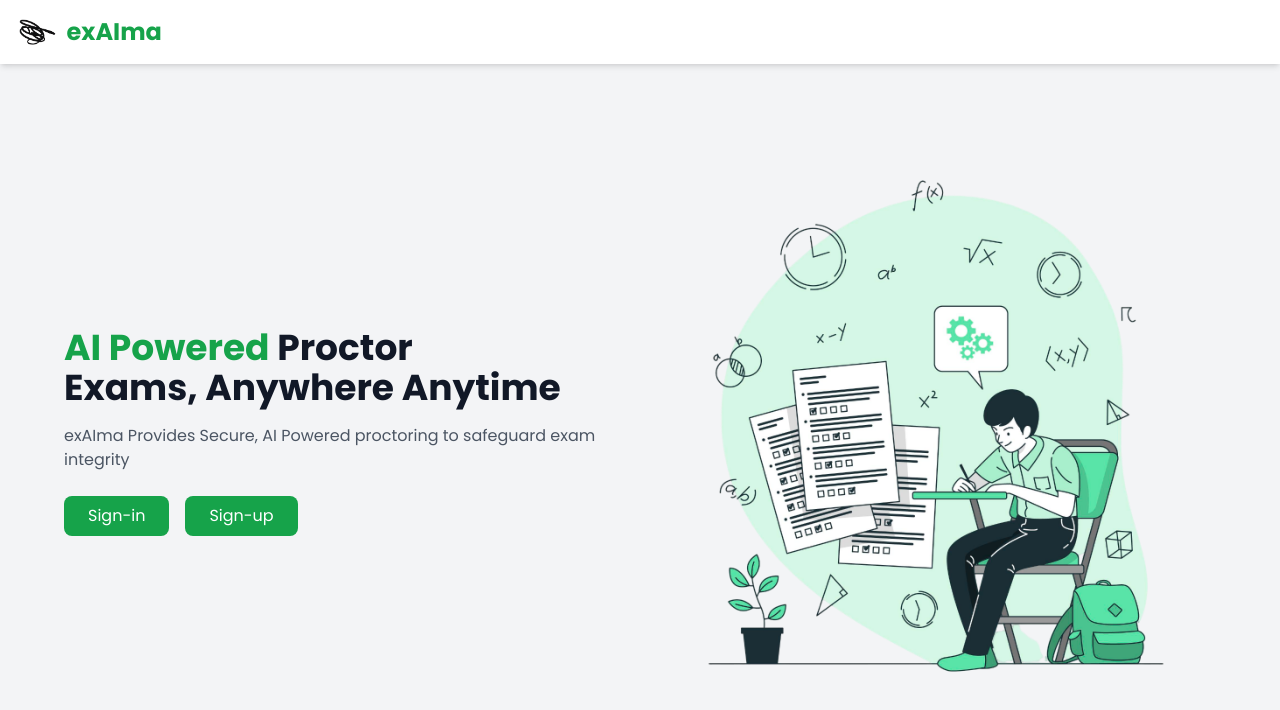
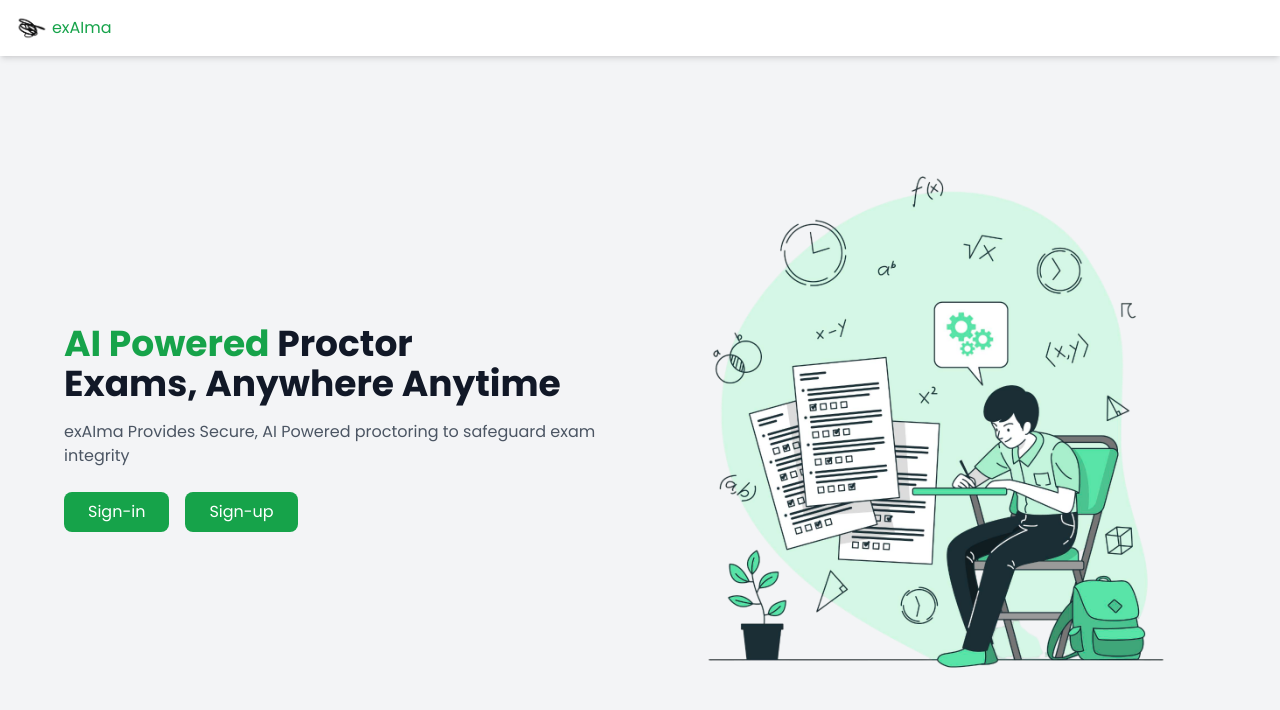
Before and after one commit to Adhivp/exAIma_frontend, a React (Vite) app in the folder exAIma/mcq-project/: page / in a window 1280 px wide. Shown: the top 710 px of the page. Built offline with nearby package versions, Linux system fonts and the light colour scheme.

Commit message:
first page updated

```diff
--- a/exAIma/mcq-project/src/pages/FirstPage.jsx
+++ b/exAIma/mcq-project/src/pages/FirstPage.jsx
@@ -12,8 +12,8 @@
       {/* Navbar */}
       <nav className="w-full bg-white shadow-md p-4 flex justify-between items-center">
         <div className="flex items-center">
-          <img src="/exAIma_logo.png" alt="exAIma Logo" className="h-8 mr-2" />
-          <h1 className="text-2xl text-green-600">exAIma</h1>
+          <img src="/exAIma_logo.png" alt="exAIma Logo" className="h-6 mr-1" />
+          <h1 className="text-1xl font-light text-green-600">exAIma</h1>
         </div>
       </nav>
 
```
